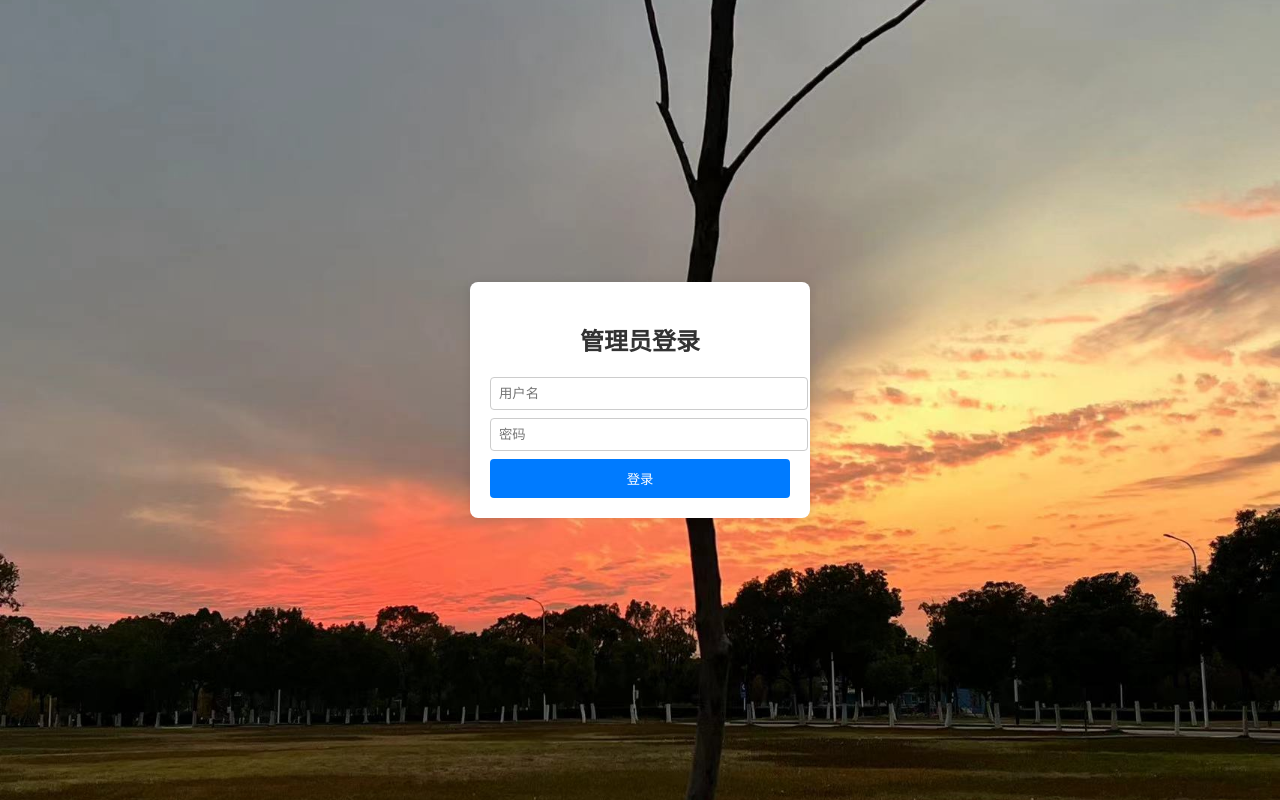
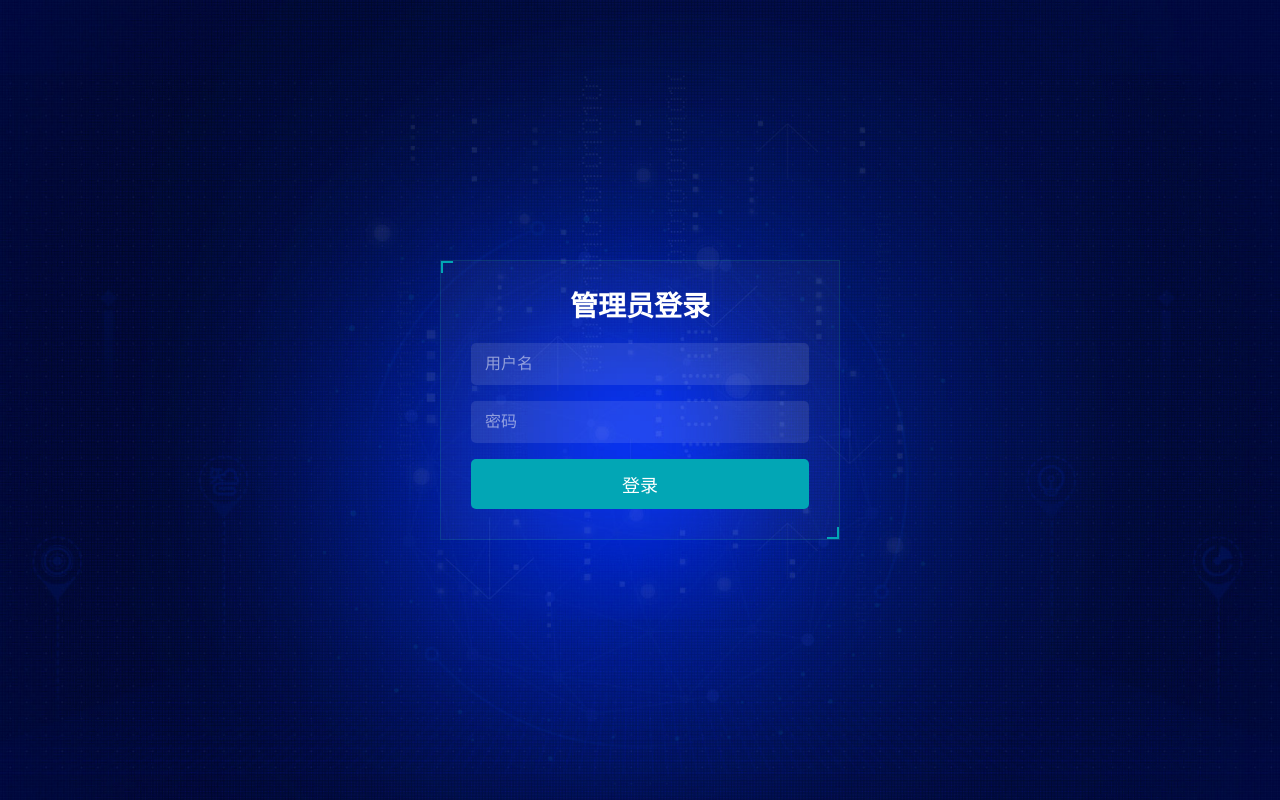
Before and after one commit to Jia-Zilong/tutoring_service, a Flask app: page /login in a window 1280 px wide. Run offline with Flask 3, Linux system fonts and the light colour scheme; some libraries are stand-ins or nearby versions.

Commit message:
蓝色背景的登录界面，其他未改动

```diff
--- a/templates/login.html
+++ b/templates/login.html
@@ -3,21 +3,104 @@
 <head>
   <meta charset="UTF-8">
   <title>管理员登录</title>
-  <link rel="stylesheet" href="../static/style.css">
   <style>
-    body {
+    * {
       margin: 0;
       padding: 0;
-      font-family: Arial, sans-serif;
-      background-image: url('../static/background.jpg');
-      background-size: cover; /* 使背景图片覆盖整个页面 */
-      background-position: center; /* 将背景图片居中 */
-      background-repeat: no-repeat; /* 防止背景图片重复 */
-      height: 100vh; /* 确保 body 元素的高度为视口高度 */
+      box-sizing: border-box;
+    }
+    li {
+      list-style: none;
+    }
+
+    html {
+      font-size: 16px;
+    }
+
+    body {
+      font-family: "Arial", sans-serif;
+      background: url('../static/bg.jpg') no-repeat top center;
+      background-size: cover;
+      height: 100vh;
+      line-height: 1.15;
       display: flex;
       justify-content: center;
       align-items: center;
     }
+
+    .login-container {
+      width: 400px;
+      padding: 30px;
+      background: rgba(255, 255, 255, 0.03);
+      border: 1px solid rgba(25, 186, 139, 0.17);
+      position: relative;
+      text-align: center;
+    }
+
+    .login-container::before,
+    .login-container::after {
+      content: "";
+      position: absolute;
+      width: 10px;
+      height: 10px;
+      border: 2px solid #02a6b5;
+    }
+
+    .login-container::before {
+      top: 0;
+      left: 0;
+      border-right: none;
+      border-bottom: none;
+    }
+
+    .login-container::after {
+      bottom: 0;
+      right: 0;
+      border-left: none;
+      border-top: none;
+    }
+
+    .login-container h2 {
+      font-size: 28px;
+      color: #fff;
+      margin-bottom: 20px;
+    }
+
+    .login-container form {
+      display: flex;
+      flex-direction: column;
+      gap: 16px;
+    }
+
+    .login-container input {
+      font-size: 16px;
+      padding: 12px 14px;
+      border: none;
+      border-radius: 5px;
+      background: rgba(255, 255, 255, 0.1);
+      color: #fff;
+      outline: none;
+    }
+
+    .login-container input::placeholder {
+      color: rgba(255, 255, 255, 0.5);
+    }
+
+    .login-container button {
+      font-size: 18px;
+      padding: 12px;
+      color: #fff;
+      background-color: #02a6b5;
+      border: none;
+      border-radius: 5px;
+      cursor: pointer;
+      transition: background-color 0.3s;
+    }
+
+    .login-container button:hover {
+      background-color: #029da7;
+    }
+
   </style>
 </head>
 <body>
```
Also changed, not shown: static/bg.jpg (added).
